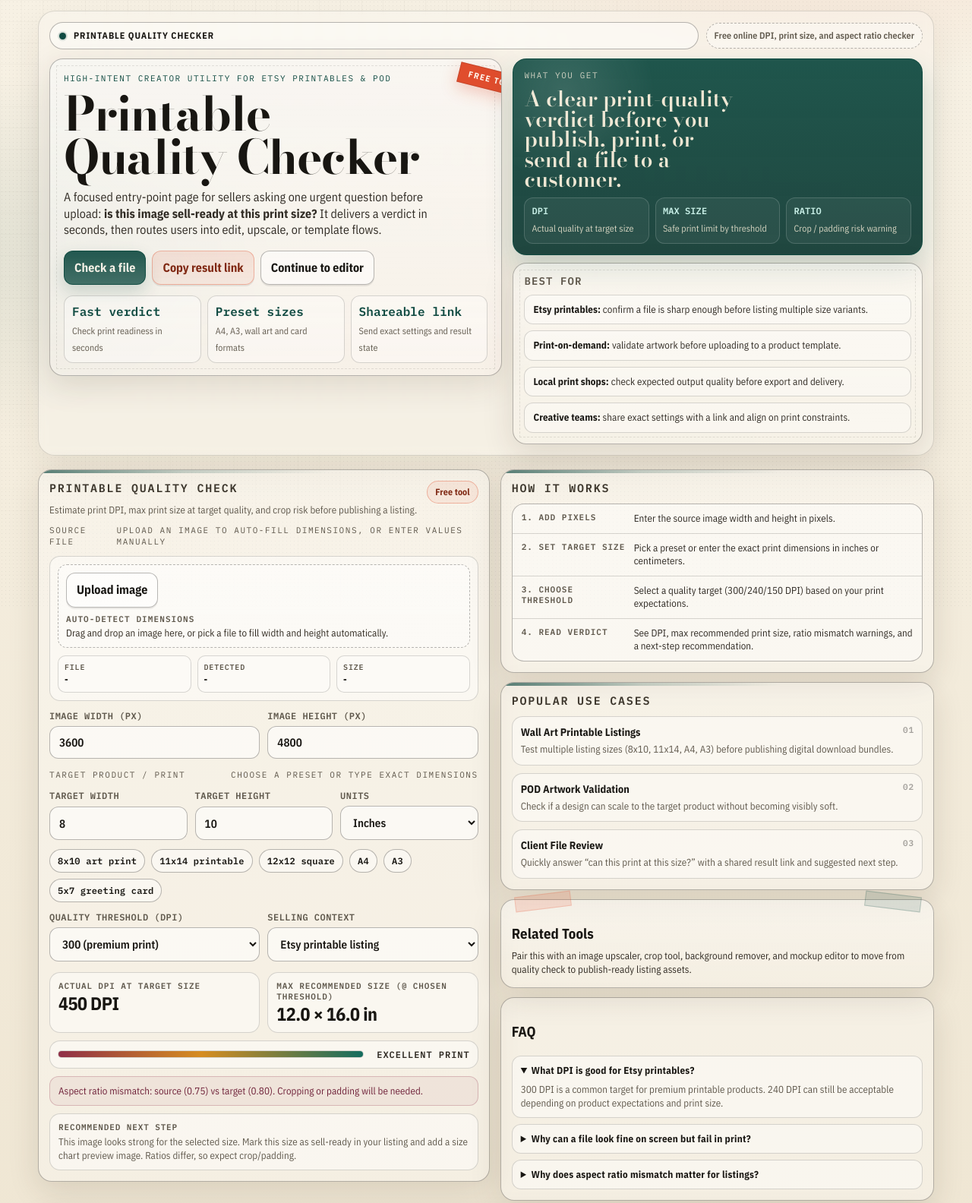
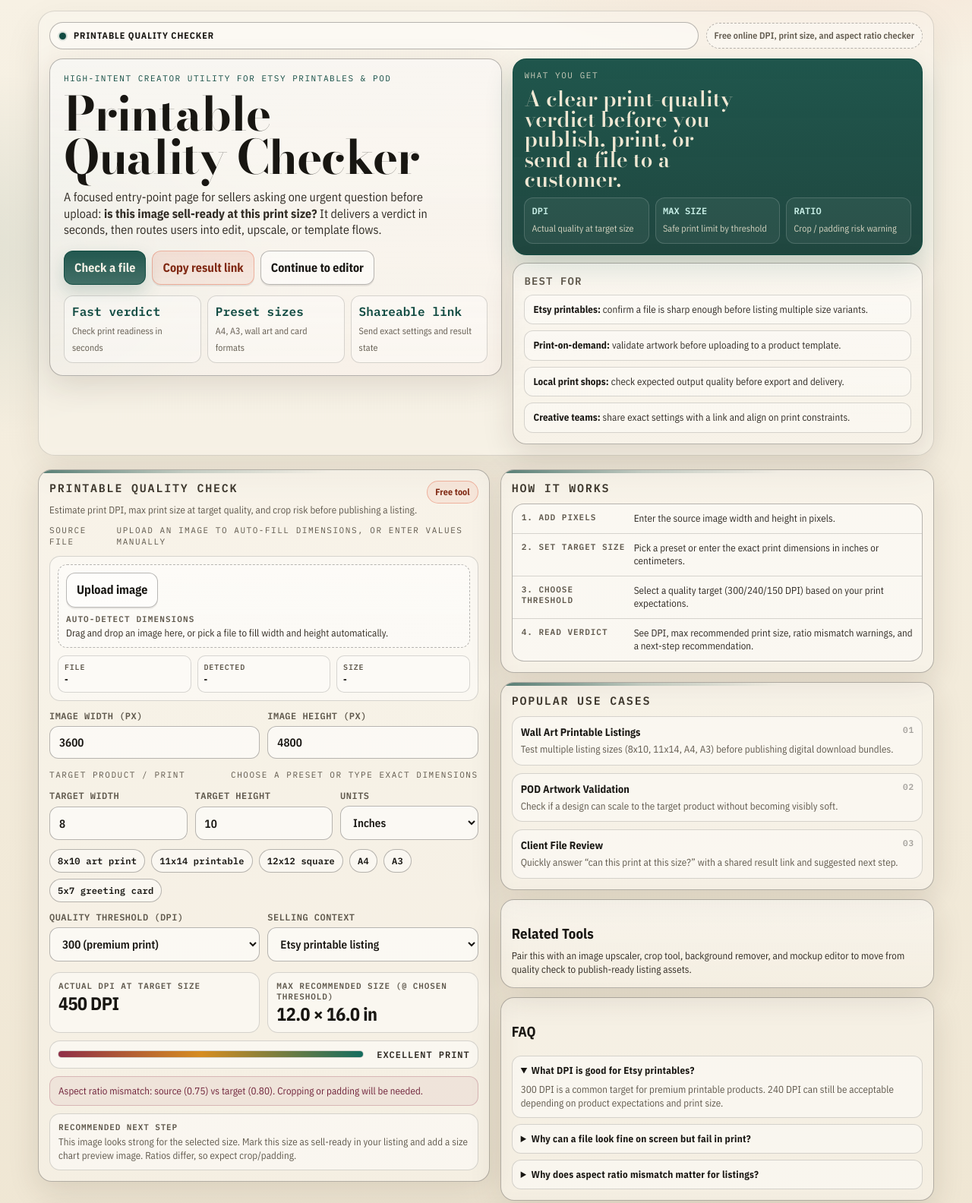
Before and after one commit to Humanji7/print-quality-checker, a plain HTML site: page index.html in a window 1280 px wide. Shown: the top 1584 px of the page at 76% size. Drawn offline with nearby package versions, Linux system fonts and the light colour scheme.

Commit message:
style: remove decorative pseudo-elements (grid, grain, stamp, tape, dashed borders)
Co-Authored-By: Claude Opus 4.6 <noreply@anthropic.com>

```diff
--- a/index.html
+++ b/index.html
@@ -47,30 +47,6 @@
       letter-spacing: .005em;
     }
 
-    body::before,
-    body::after {
-      content: "";
-      position: fixed;
-      inset: 0;
-      pointer-events: none;
-      z-index: 0;
-    }
-
-    body::before {
-      opacity: .07;
-      background-image:
-        linear-gradient(rgba(24,22,18,.35) 1px, transparent 1px),
-        linear-gradient(90deg, rgba(24,22,18,.35) 1px, transparent 1px);
-      background-size: 28px 28px;
-      mask-image: radial-gradient(circle at 30% 18%, #000 20%, transparent 75%);
-    }
-
-    body::after {
-      opacity: .06;
-      background-image: radial-gradient(#000 0.6px, transparent 0.7px);
-      background-size: 5px 5px;
-      mix-blend-mode: multiply;
-    }
 
     a { color: inherit; }
     .wrap {
@@ -89,13 +65,6 @@
       overflow: clip;
     }
 
-    .frame::before {
-      content: "";
-      position: absolute;
-      inset: 8px;
-      border: 1px dashed rgba(24,22,18,.1);
-      pointer-events: none;
-    }
 
     .hero-shell {
       border-radius: 22px;
@@ -168,21 +137,6 @@
         linear-gradient(135deg, rgba(17,75,66,.04), rgba(224,77,45,.04));
     }
 
-    .hero-copy::after {
-      content: "FREE TOOL";
-      position: absolute;
-      top: 14px;
-      right: -34px;
-      transform: rotate(14deg);
-      color: #fff8ef;
-      background: var(--stamp);
-      border: 1px solid rgba(0,0,0,.12);
-      font-size: 11px;
-      font-weight: 700;
-      letter-spacing: .14em;
-      padding: 5px 12px;
-      box-shadow: 0 8px 20px rgba(224,77,45,.25);
-    }
 
     .eyebrow {
       font-family: var(--mono);
@@ -333,16 +287,6 @@
       overflow: hidden;
     }
 
-    .scoreboard::after {
-      content: "";
-      position: absolute;
-      inset: -30% auto auto -10%;
-      width: 240px;
-      height: 240px;
-      border-radius: 50%;
-      background: radial-gradient(circle, rgba(255,255,255,.12), transparent 70%);
-      pointer-events: none;
-    }
 
     .scoreboard .label {
       font-family: var(--mono);
@@ -773,25 +717,6 @@
       box-shadow: var(--shadow);
     }
 
-    .tape-note::before,
-    .tape-note::after {
-      content: "";
-      position: absolute;
-      width: 72px;
-      height: 18px;
-      background: rgba(224,77,45,.15);
-      border: 1px solid rgba(224,77,45,.18);
-      top: -8px;
-      transform: rotate(-7deg);
-    }
-
-    .tape-note::before { left: 18px; }
-    .tape-note::after {
-      right: 16px;
-      transform: rotate(7deg);
-      background: rgba(17,75,66,.12);
-      border-color: rgba(17,75,66,.2);
-    }
 
     .tape-note h3 { margin-bottom: 8px; }
     .tape-note p { margin: 0; color: #302a22; font-size: 13px; }
```
